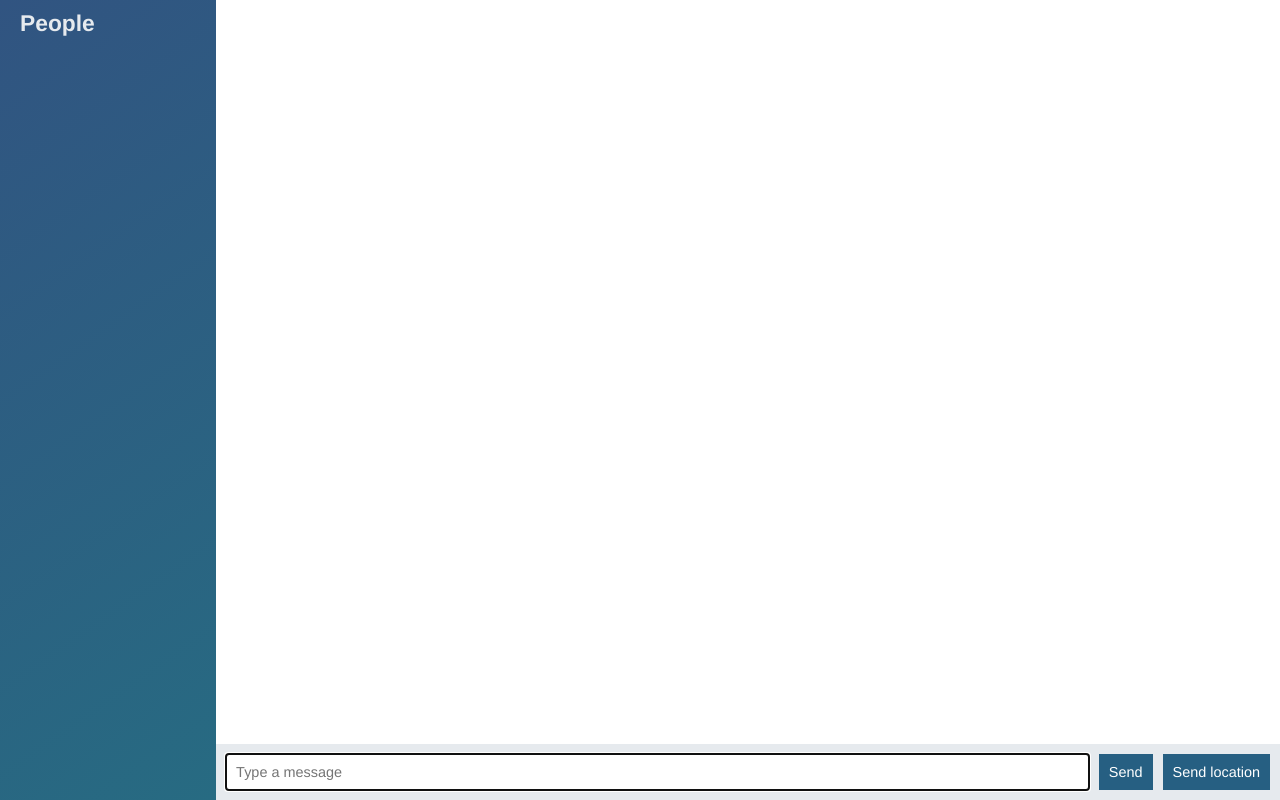
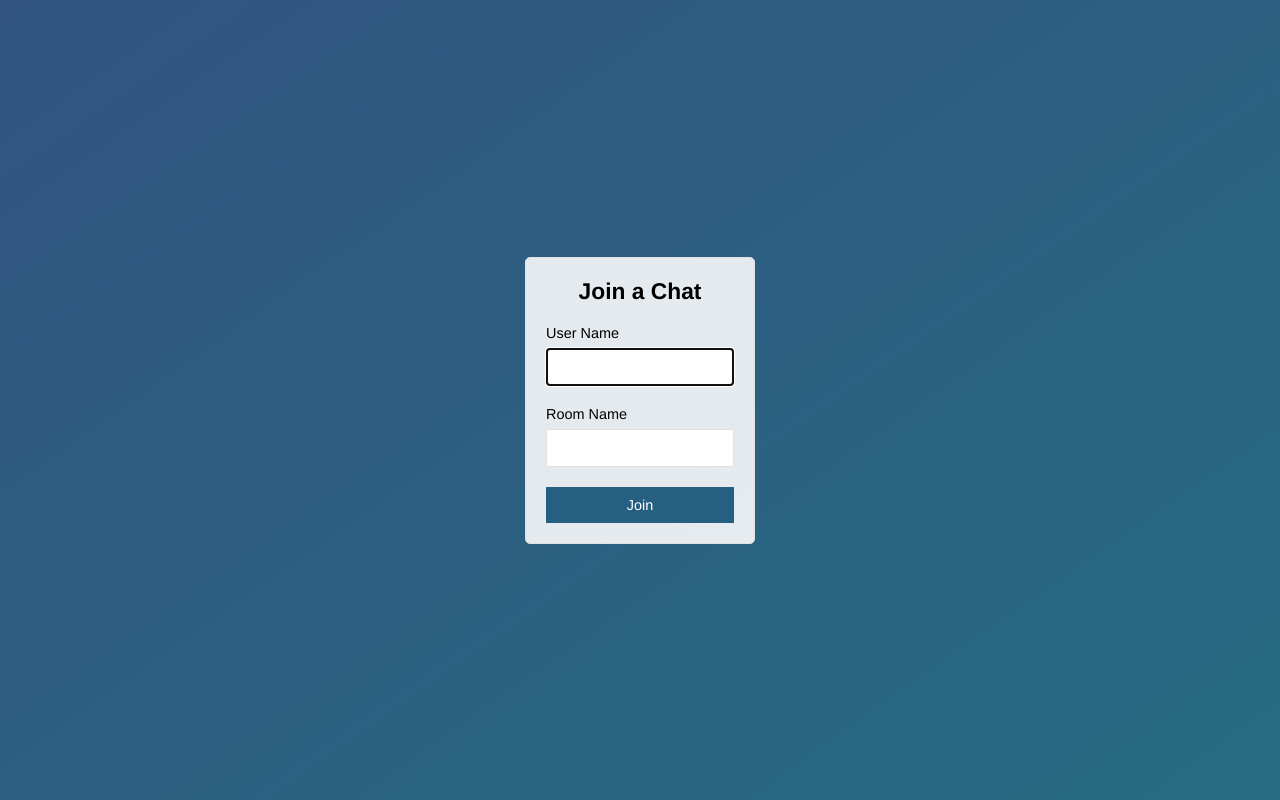
Before and after one commit to azizmandasaur/node-course-chat-app, a website: page public/index.html in a window 1280 px wide. Drawn offline with nearby package versions, Linux system fonts and the light colour scheme; no server answers.

Commit message:
Add Join Page

```diff
--- a/public/index.html
+++ b/public/index.html
@@ -3,56 +3,29 @@
 <html>
     <head>
         <meta charset="utf-8">
+        <meta name="viewport" content="width=device-width, initial-scale=1.0, user-scalable=no">
+        <title>Join | ChatApp</title>
         <link rel="stylesheet" href="/styles/styles.css">
     </head>
 
-    <body class="chat">
-        <div class="chat__sidebar">
-            <h3>People</h3>
-            <div id="users"></div>
+    <body class="centered-form">
+        <div class="centered-form__form">
+            <form action="/chat.html">
+                <div class="form-field">
+                    <h3>Join a Chat</h3>
+                </div>
+                <div class="form-field">
+                    <label>User Name</label>
+                    <input type="text" name="name" autofocus />
+                </div>
+                <div class="form-field">
+                    <label>Room Name</label>
+                    <input type="text" name="room" />
+                </div>
+                <div class="form-field">
+                    <button>Join</button>
+                </div>
+            </form>
         </div>
-
-        <div class="chat__main">
-            <ol id="messages" class="chat__messages"></ol>
-
-            <div class="chat__footer">
-                <form id="message-form">
-                    <input type="text" name="message" id="message" placeholder="Type a message" autofocus autocomplete="off" />
-                    <button>Send</button>
-                </form>
-                <button id="send-location">Send location</button>
-            </div>
-        </div>
-
     </body>
-
-    <script id="message-template" type="text/template">
-        <li class="message">
-            <div class="message__title">
-                <h4>{{from}}</h4>
-                <span>{{createdAt}}</span>
-            </div>
-            <div class="message__body">
-                <p>{{text}}</p>
-            </div>
-        </li>
-    </script>
-
-    <script id="location-message-template" type="text/template">
-        <li class="message">
-            <div class="message__title">
-                <h4>{{from}}</h4>
-                <span>{{createdAt}}</span>
-            </div>
-            <div class="message__body">
-                <a href="{{url}}" target="_blank">My current location</a>
-            </div>
-        </li>
-    </script>
-
-    <script src="/js/libs/jquery-3.3.1.min.js"></script>
-    <script src="/js/libs/moment.js"></script>
-    <script src="/js/libs/mustache.js"></script>
-    <script src="/socket.io/socket.io.js"></script>
-    <script src="js/index.js"></script>
 </html>
```
Also changed, not shown: public/chat.html (added, +60 -0 lines), public/js/chat.js (renamed from public/js/index.js).
